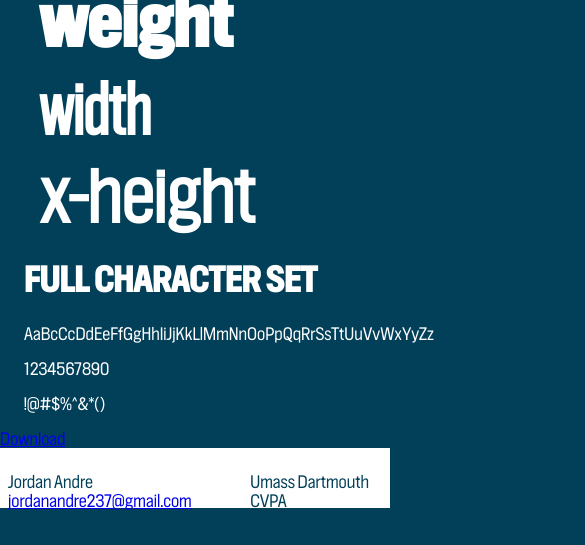
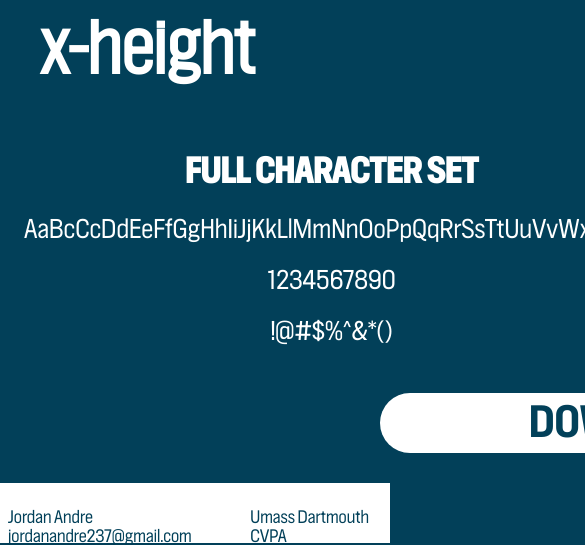
Before and after one commit to jordan-andre/bild-variable-font, a plain HTML site: page index.html in a window 390 px wide. Shown: the part 897-1442 px from the top of the page, 585 px wide, since content can reach past the window. Before the commit the page ends 1407 px from the top, so only its background shows below. Drawn offline with Linux system fonts and the light colour scheme.

Commit message:
added mobile version

```diff
--- a/main.css
+++ b/main.css
@@ -103,7 +103,6 @@ a:hover{
 }
 }
 
-
 /* CSS for the footer */
 footer{
     background-color: #ffffff;
@@ -199,28 +198,68 @@ p {
 }
 
 
-/* variable font that changes on hover */
-.variable-font{
-    font-weight:1 ;
-    height:100vh;
-    font-size: 10em;
-    display:grid;
-    place-content: center;
-    margin: 0;
-    text-align: center;
-    font-variation-settings: "wght" 40, "wdth" 0, "XXXX" 1;
-    transition:
-        font-weight 500ms,
-        font-variation-settings 3s;
+
+/* Mobile Layout */
+@media (max-width: 768px) {
+    .page-wrapper{
+        display: grid;
+        grid-gap: 25px;
+        grid-template-columns: 1fr;
+        grid-template-rows: auto;
+        grid-template-areas:
+            "h"
+            "v"
+            "a"
+            "d";
+    }
+    #history {
+        grid-area: h;
+    }
+
+    #variations{
+        grid-area: v;
+    }
+
+    #alphabet {
+        grid-area: a;
+        text-align: center;
+    }
+    #alphabet p {
+        font-size: 1.5em;
+        font-variation-settings: "wght" 400, "wdth" 100, "XHGT" 0;
+    }
+
+    #download{
+        grid-area: d;
+        width: 500px;
+        height: 60px;
+        background-color: #ffffff;
+        color: #024059;
+        border: none;
+        border-radius: 50px;
+        margin: 0 auto 30px 80px;
+        padding: 5px;
+        font-variation-settings: "wght" 600, "wdth" 100, "XHGT" 0;
+        text-transform: uppercase;
+        text-align: center;
+        font-size: 40px;
+        position: relative;
+        left: 300px;
+    }
+
+    #download:hover {
+        background-color: #1F6C84;
+        color: #ffffff;
+    }
+    a{
+        text-decoration: none;
+        color: #024059;
+    }
+    a:hover{
+        color: #ffffff;
+    }
+    h3{
+        font-size: 5em; /* Adjust the font size for mobile */
+
+    }
 }
-
-.variable-font:hover{
-    font-weight:500 ;
-    height:100vh;
-    font-size: 7em;
-    display:grid;
-    place-content: center;
-    margin: 0;
-    text-align: center;
-    font-variation-settings: "wght" 120, "wdth" 0, "XXXX" 100;
-}
```
